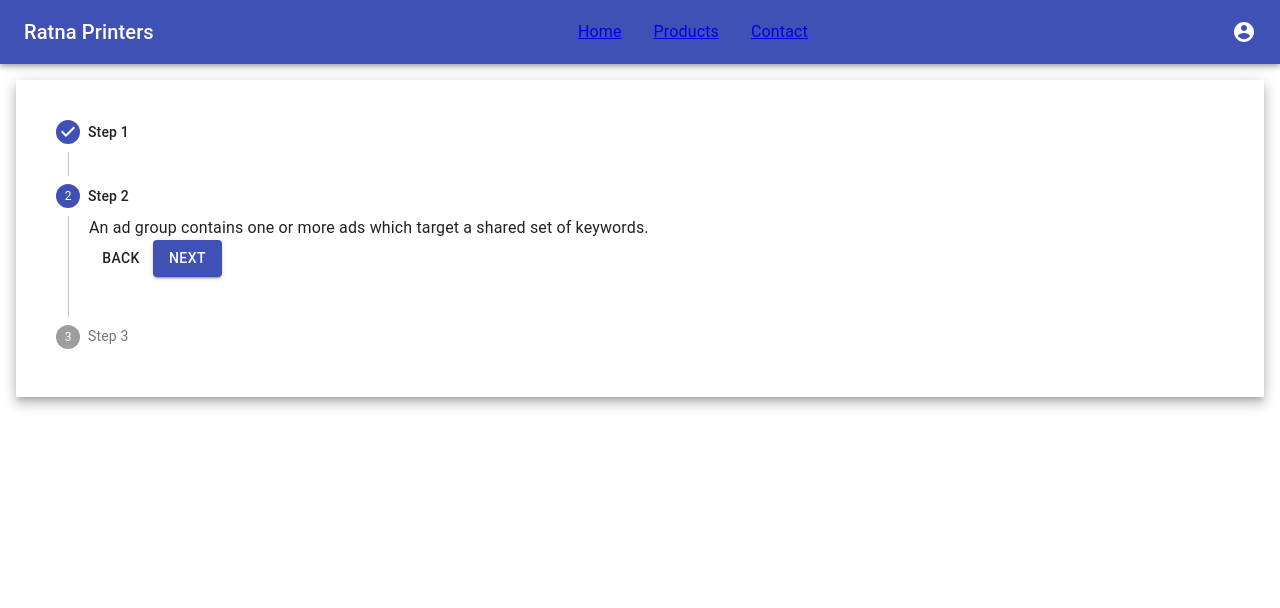
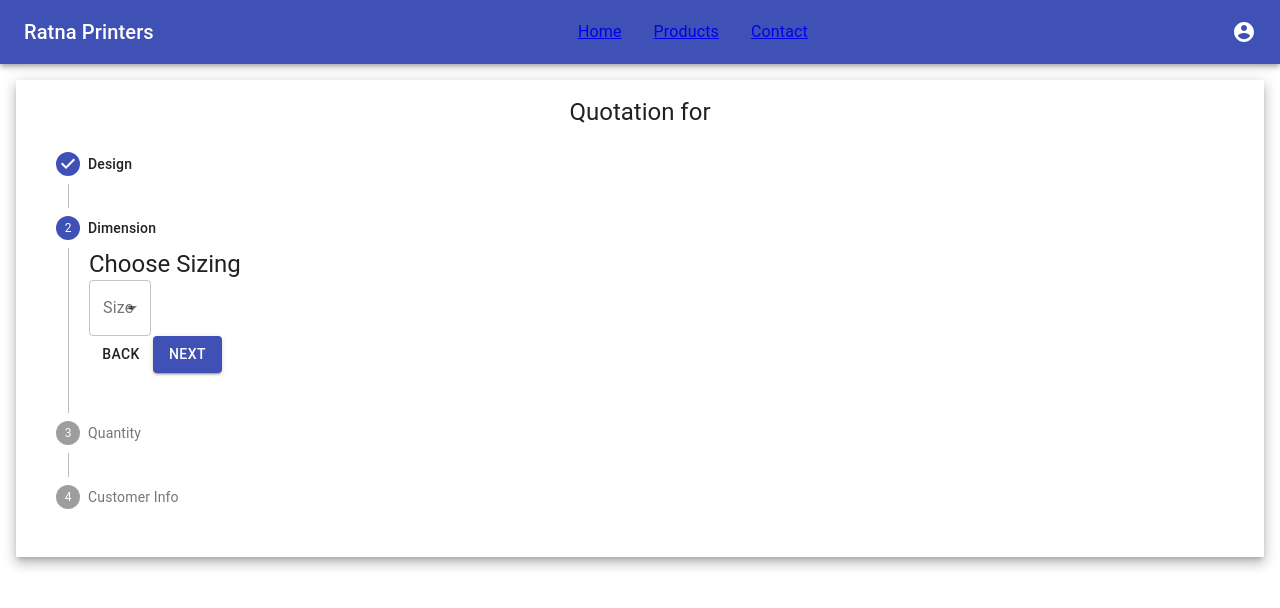
Before and after one commit to rsnjoshi/rPrinters, a React (Create React App) app: page /quotation in a window 1280 px wide. Both pictures are taken after a click on the button "NEXT". Shown: the top 608 px of the page. Built offline with nearby package versions, Linux system fonts and the light colour scheme.

Commit message:
form components added in stepper

```diff
--- a/src/App.js
+++ b/src/App.js
@@ -19,9 +19,9 @@ class App extends Component {
         <Router>
           <Layout>
             <Switch>
+              <Route path="/quotation" component={QuotationForm} />
               <Route path="/products" component={Products} />
               <Route path="/contact" component={Contact} />
-              <Route path="/quotation" component={QuotationForm} />
               <Route path="/" exact component={Home} />
               <Redirect to="/" />
             </Switch>
--- a/src/components/ProductList/ProductList.js
+++ b/src/components/ProductList/ProductList.js
@@ -7,11 +7,23 @@ import Aux from "../../hoc/Aux";
 class ProductList extends Component {
   state = {
     itemList: ["Bag", "Envelope", "Box"],
+    selectedItem: null,
   };
 
-  onOrderClickHandler = () => {
+  setSelectedItem = (name) => {
+    this.setState({
+      selectedItem: name,
+    });
+  };
+
+  onOrderClickHandler = (itemName) => {
     console.log("[ProductList.js] Order button clicked", this.props);
-    this.props.history.push("/quotation");
+    console.log(itemName);
+    // let queryString = itemName;
+    this.props.history.push({
+      pathname: "/quotation",
+      search: "?item=" + itemName,
+    });
     // let history = useHistory();
     // history.push("/quotation"); // use this approach in functional component
   };
@@ -36,7 +48,7 @@ class ProductList extends Component {
               <Button
                 variant="outlined"
                 color="primary"
-                onClick={this.onOrderClickHandler}
+                onClick={() => this.onOrderClickHandler(cardItem)}
               >
                 ORDER
               </Button>
--- a/src/components/QuotationForm/QuotationForm.js
+++ b/src/components/QuotationForm/QuotationForm.js
@@ -5,12 +5,30 @@ import Stepper from "../../components/UI/Stepper/Stepper";
 import Aux from "../../hoc/Aux";
 
 class QuotationForm extends Component {
+  state = {
+    itemName: null,
+  };
+
+  componentDidMount() {
+    const query = new URLSearchParams(this.props.location.search);
+    let item = null;
+    for (let param of query.entries()) {
+      if (param[0] === "item") {
+        item = param[1];
+      } else {
+        item = "No Item selected";
+      }
+    }
+    this.setState({
+      itemName: item,
+    });
+  }
   render() {
     return (
       <Aux>
         <Grid item xs={12} className={classes.QuotationForm}>
           <Paper className={classes.StepperPaper} square elevation={7}>
-            <Stepper />
+            <Stepper itemName={this.state.itemName} />
           </Paper>
         </Grid>
       </Aux>
--- /dev/null
+++ b/src/components/UI/Stepper/Design/Design.js
@@ -0,0 +1,27 @@
+import React from "react";
+import { Switch, Typography } from "@material-ui/core";
+
+const Design = (props) => {
+  const [state, setState] = React.useState({
+    checked: true,
+  });
+
+  const handleChange = (event) => {
+    setState({ ...state, [event.target.name]: event.target.checked });
+  };
+
+  return (
+    <div>
+      <Typography variant="h5">Is design available ? </Typography>
+      <Switch
+        checked={state.checked}
+        onChange={handleChange}
+        name="checked"
+        color="primary"
+        inputProps={{ "aria-label": "Deisgn Avialable" }}
+      />
+    </div>
+  );
+};
+
+export default Design;
--- /dev/null
+++ b/src/components/UI/Stepper/Dimension/Dimension.js
@@ -0,0 +1,41 @@
+import React from "react";
+import { Typography, FormControl, InputLabel, Select } from "@material-ui/core";
+
+const Dimension = (props) => {
+  const [state, setState] = React.useState({
+    size: "",
+  });
+
+  const handleChange = (event) => {
+    const name = event.target.name;
+    setState({
+      ...state,
+      [name]: event.target.value,
+    });
+  };
+
+  return (
+    <div>
+      <Typography variant="h5">Choose Sizing</Typography>
+      <FormControl variant="outlined">
+        <InputLabel htmlFor="required-size">Size</InputLabel>
+        <Select
+          value={state.size}
+          onChange={handleChange}
+          label="Size"
+          inputProps={{
+            name: "size",
+            id: "required-size",
+          }}
+        >
+          <option aria-label="None" value="None" />
+          <option value={10}>10</option>
+          <option value={20}>20</option>
+          <option value={30}>30</option>
+        </Select>
+      </FormControl>
+    </div>
+  );
+};
+
+export default Dimension;
--- a/src/components/UI/Stepper/Stepper.js
+++ b/src/components/UI/Stepper/Stepper.js
@@ -7,25 +7,26 @@ import {
 } from "@material-ui/core";
 import classes from "./Stepper.module.css";
 import { Button, Paper, Typography } from "@material-ui/core";
+// import { Switch } from "@material-ui/core";
+import Design from "./Design/Design";
+import Dimension from "./Dimension/Dimension";
 import Aux from "../../../hoc/Aux";
 
-const Stepper = () => {
-  const steps = ["Step 1", "Step 2", "Step 3"];
+const Stepper = (props) => {
+  const steps = ["Design", "Dimension", "Quantity", "Customer Info"];
   const [activeStep, setActiveStep] = useState(0);
 
   const getStepContent = (step) => {
     switch (step) {
       case 0:
-        return `For each ad campaign that you create, you can control how much
-              you're willing to spend on clicks and conversions, which networks
-              and geographical locations you want your ads to show on, and more.`;
+        return "helo";
+      // return <Design />;
       case 1:
-        return "An ad group contains one or more ads which target a shared set of keywords.";
+        return <Dimension />;
       case 2:
-        return `Try out different ad text to see what brings in the most customers,
-              and learn how to enhance your ads using features like ad extensions.
-              If you run into any problems with your ads, find out how to tell if
-              they're running and how to resolve approval issues.`;
+        return `Insert here with necessary form items`;
+      case 3:
+        return `Insert here with necessary form items`;
       default:
         return "Unknown step";
     }
@@ -44,6 +45,9 @@ const Stepper = () => {
 
   return (
     <Aux>
+      <Typography align="center" variant="h5">
+        Quotation for {props.itemName}
+      </Typography>
       <FormStepper activeStep={activeStep} orientation="vertical">
         {steps.map((label, index) => (
           <Step key={label}>
```
Also changed, not shown: src/components/UI/Stepper/CustomerInfo/CustomerInfo.js (added), src/components/UI/Stepper/Quantity/Quantity.js (added).
